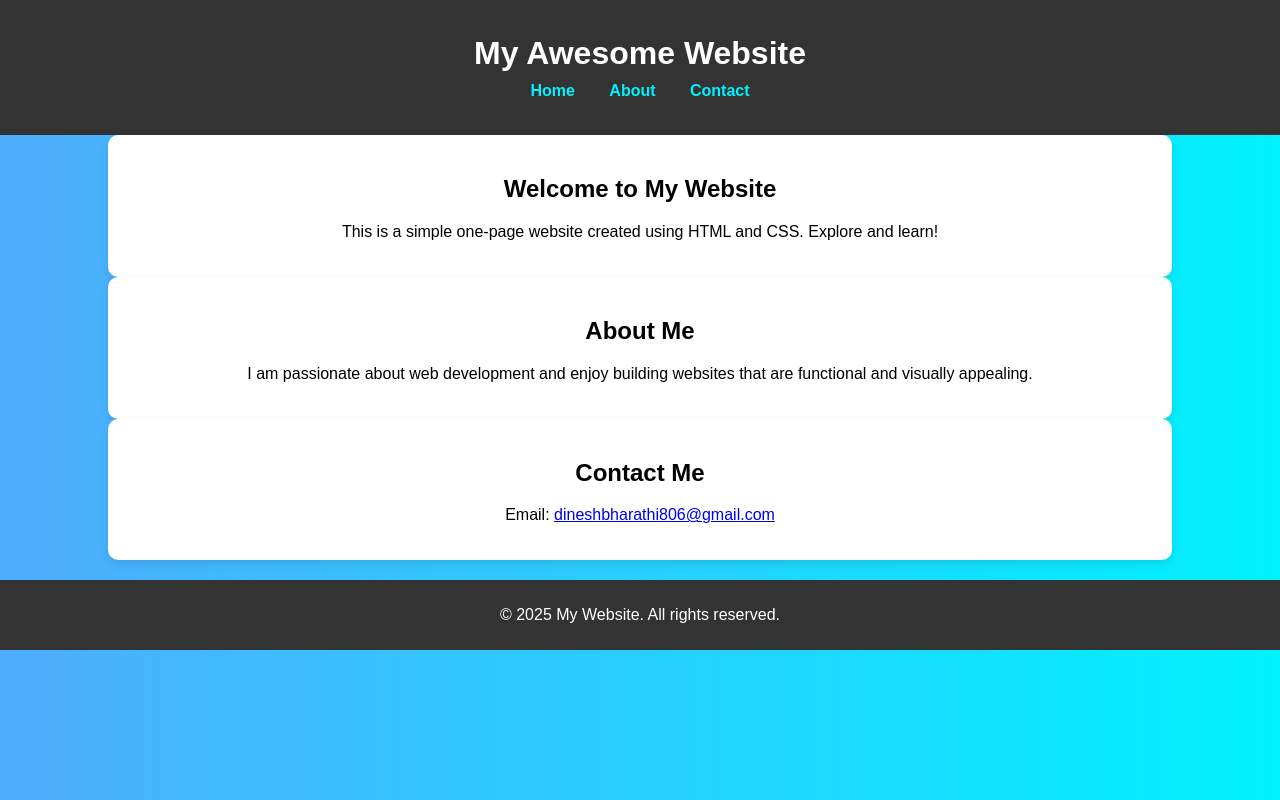
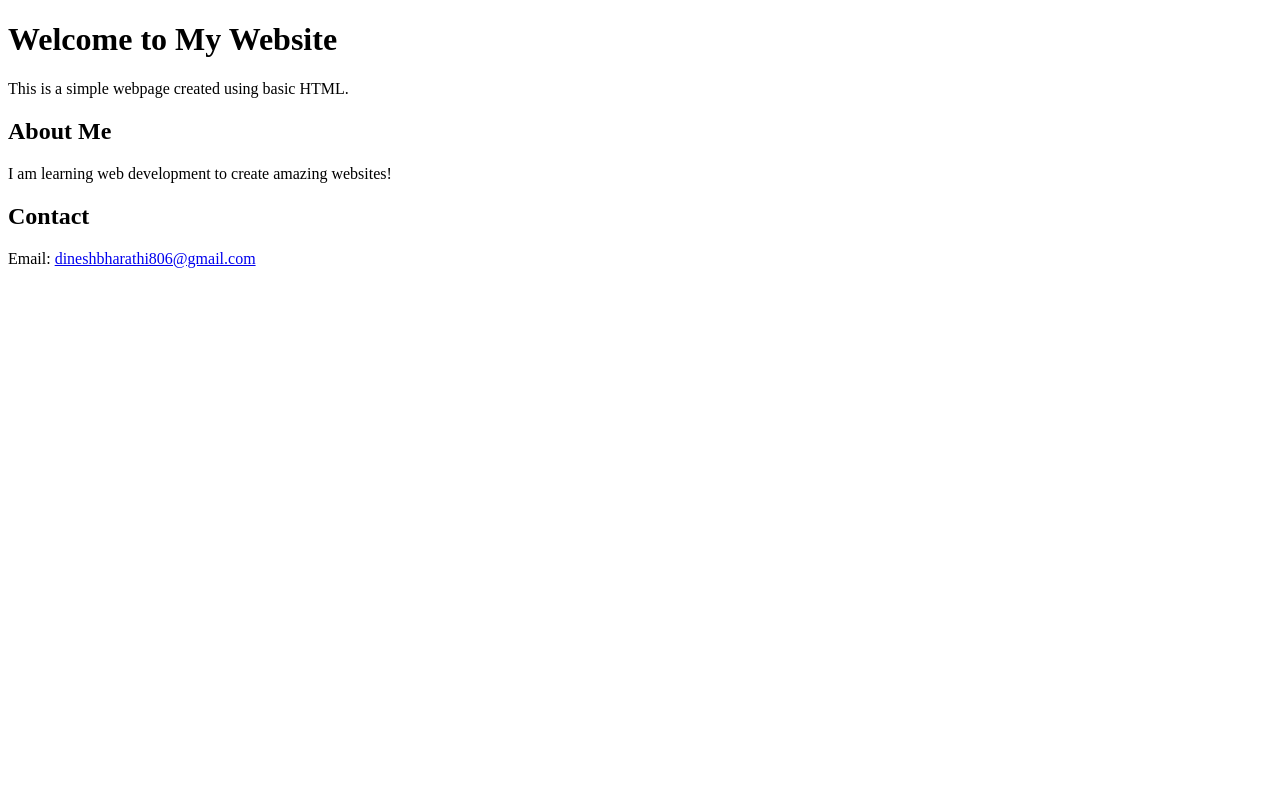
Before and after one commit to blesswin12/blesswin, a plain HTML site: page index.html in a window 1280 px wide. Drawn offline with Linux system fonts and the light colour scheme.

Commit message:
Update index.html

```diff
--- a/index.html
+++ b/index.html
@@ -3,83 +3,18 @@
 <head>
     <meta charset="UTF-8">
     <meta name="viewport" content="width=device-width, initial-scale=1.0">
-    <title>Welcome to My Website</title>
-    <style>
-        body {
-            font-family: Arial, sans-serif;
-            margin: 0;
-            padding: 0;
-            background: linear-gradient(to right, #4facfe, #00f2fe);
-        }
-        .container {
-            width: 80%;
-            margin: 0 auto;
-            padding: 20px;
-            text-align: center;
-        }
-        header {
-            background: #333;
-            color: #fff;
-            padding: 15px 0;
-        }
-        h1 {
-            margin: 0;
-        }
-        nav {
-            margin-top: 10px;
-        }
-        nav a {
-            margin: 0 15px;
-            text-decoration: none;
-            color: #00f2fe;
-            font-weight: bold;
-        }
-        section {
-            padding: 40px 20px;
-            background: #fff;
-            border-radius: 10px;
-            box-shadow: 0 4px 8px rgba(0, 0, 0, 0.1);
-        }
-        footer {
-            background: #333;
-            color: #fff;
-            text-align: center;
-            padding: 10px 0;
-            margin-top: 20px;
-        }
-    </style>
+    <title>Basic HTML Page</title>
 </head>
 <body>
 
-<header>
-    <div class="container">
-        <h1>My Awesome Website</h1>
-        <nav>
-            <a href="#home">Home</a>
-            <a href="#about">About</a>
-            <a href="#contact">Contact</a>
-        </nav>
-    </div>
-</header>
+    <h1>Welcome to My Website</h1>
+    <p>This is a simple webpage created using basic HTML.</p>
 
-<section id="home" class="container">
-    <h2>Welcome to My Website</h2>
-    <p>This is a simple one-page website created using HTML and CSS. Explore and learn!</p>
-</section>
+    <h2>About Me</h2>
+    <p>I am learning web development to create amazing websites!</p>
 
-<section id="about" class="container">
-    <h2>About Me</h2>
-    <p>I am passionate about web development and enjoy building websites that are functional and visually appealing.</p>
-</section>
-
-<section id="contact" class="container">
-    <h2>Contact Me</h2>
+    <h2>Contact</h2>
     <p>Email: <a href="mailto:dineshbharathi806@gmail.com">dineshbharathi806@gmail.com</a></p>
-</section>
-
-<footer>
-    <p>&copy; 2025 My Website. All rights reserved.</p>
-</footer>
 
 </body>
 </html>
```
